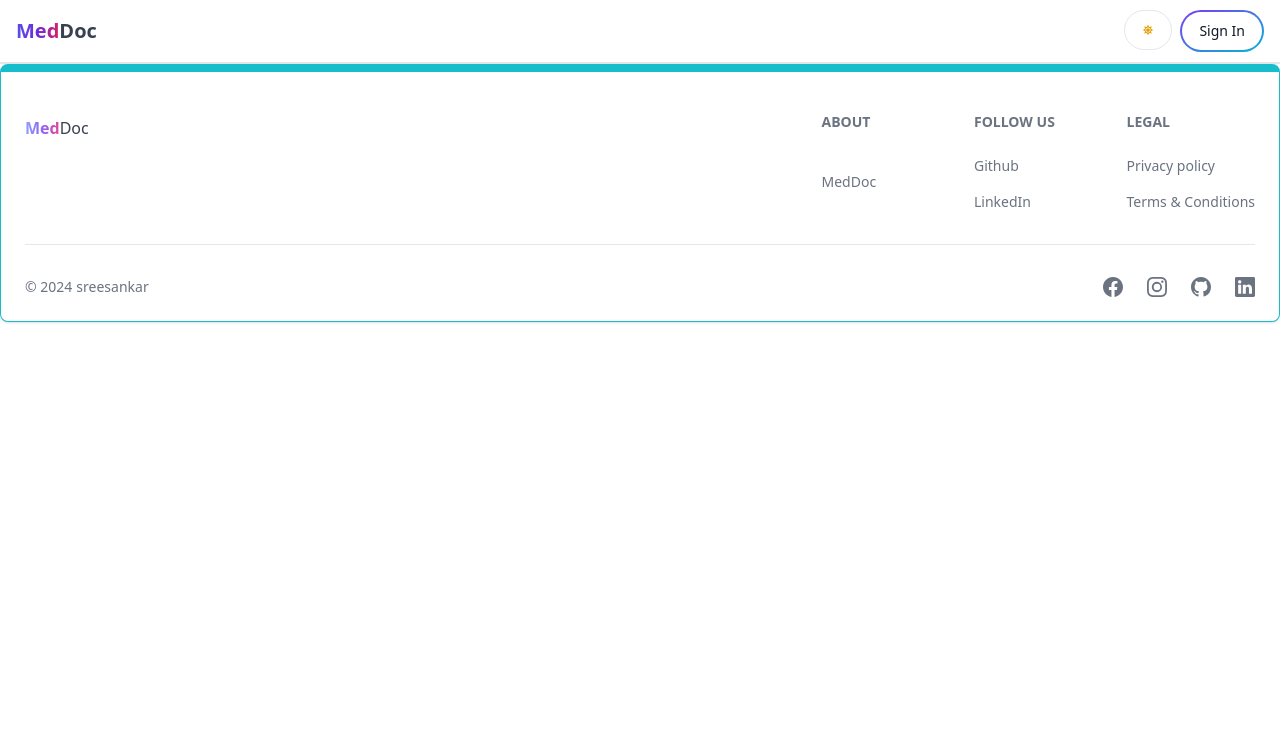
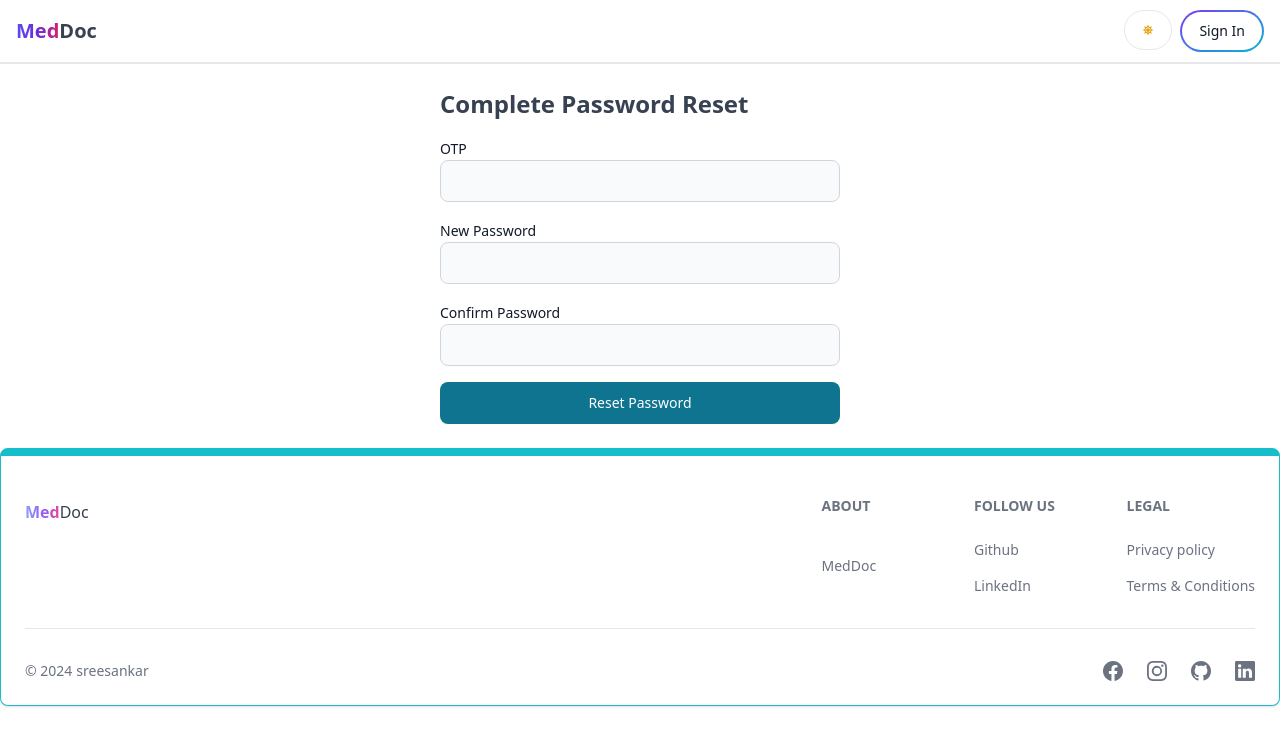
Before and after one commit to sreesansree/MedDoc-Frontend, a React (Vite) app: page /doctor/reset-password in a window 1280 px wide. Shown: the top 746 px of the page. Built offline with nearby package versions, Linux system fonts and the light colour scheme; no server answers.

Commit message:
Completed forget page UI and functionality

```diff
--- /dev/null
+++ b/src/component/common/CompletePasswordReset.jsx
@@ -0,0 +1,103 @@
+import React, { useState } from "react";
+import { Button, TextInput, Label, Alert } from "flowbite-react";
+import { useLocation, useNavigate } from "react-router-dom";
+import axios from "axios";
+
+const CompletePasswordReset = ({ userType }) => {
+  const [otp, setOtp] = useState("");
+  const [password, setPassword] = useState("");
+  const [confirmPassword, setConfirmPassword] = useState("");
+  const [message, setMessage] = useState("");
+  const [error, setError] = useState("");
+  const navigate = useNavigate();
+  const location = useLocation();
+  const queryParams = new URLSearchParams(location.search);
+  const email = queryParams.get("email");
+
+
+  const handleSubmit = async (e) => {
+    e.preventDefault();
+    setError("");
+    setMessage("");
+
+    if (password !== confirmPassword) {
+      setError("Passwords do not match");
+      return;
+    }
+
+    try {
+      const endPoint =
+        userType === "doctor"
+          ? "/api/doctor/reset-password"
+          : "/api/users/reset-password";
+      const response = await axios.post(endPoint, {
+        email,
+        otp: otp,
+        password,
+      });
+      if (userType === "user") {
+        setMessage(response.data.message);
+        navigate("/signin");
+      } else {
+        setMessage(response.data.message);
+        navigate("/doctor/login");
+      }
+    } catch (err) {
+      setError(err.response?.data?.message || "An error occurred");
+    }
+  };
+
+  return (
+    <div className="container mx-auto p-6 max-w-md">
+      <h1 className="text-2xl font-bold mb-4">Complete Password Reset</h1>
+      {message && (
+        <Alert color="success" onDismiss={() => setMessage("")}>
+          {message}
+        </Alert>
+      )}
+      {error && (
+        <Alert color="failure" onDismiss={() => setError("")}>
+          {error}
+        </Alert>
+      )}
+      <form onSubmit={handleSubmit} className="space-y-4">
+
+        <div>
+          <Label htmlFor="otp">OTP</Label>
+          <TextInput
+            id="otp"
+            type="text"
+            value={otp}
+            onChange={(e) => setOtp(e.target.value)}
+            required
+          />
+        </div>
+        <div>
+          <Label htmlFor="password">New Password</Label>
+          <TextInput
+            id="password"
+            type="password"
+            value={password}
+            onChange={(e) => setPassword(e.target.value)}
+            required
+          />
+        </div>
+        <div>
+          <Label htmlFor="confirmPassword">Confirm Password</Label>
+          <TextInput
+            id="confirmPassword"
+            type="password"
+            value={confirmPassword}
+            onChange={(e) => setConfirmPassword(e.target.value)}
+            required
+          />
+        </div>
+        <Button type="submit" className="w-full">
+          Reset Password
+        </Button>
+      </form>
+    </div>
+  );
+};
+
+export default CompletePasswordReset;
--- /dev/null
+++ b/src/component/common/ForgetPassword.jsx
@@ -0,0 +1,67 @@
+import React, { useState } from "react";
+import { Button, TextInput, Label, Alert } from "flowbite-react";
+import { useNavigate } from "react-router-dom";
+import axios from "axios";
+
+const ForgetPassword = ({ userType }) => {
+  const [email, setEmail] = useState("");
+  const [message, setMessage] = useState("");
+  const [error, setError] = useState("");
+  const navigate = useNavigate();
+
+  const handleSubmit = async (e) => {
+    e.preventDefault();
+    setError("");
+    setMessage("");
+
+    try {
+      const endPoint =
+        userType === "doctor"
+          ? "/api/doctor/forget-password"
+          : "/api/users/forget-password";
+      const response = await axios.post(endPoint, { email });
+      setMessage(response.data.message);
+      // Navigate to CompletePasswordReset with query parameters
+      if (userType === "doctor") {
+        navigate(`/doctor/reset-password?email=${email}&userType=${userType}`);
+      } else {
+        navigate(`/reset-password?email=${email}&userType=${userType}`);
+      }
+    } catch (err) {
+      setError(err.response?.data?.message || "An error occurred");
+    }
+  };
+
+  return (
+    <div className="container mx-auto p-6 max-w-md">
+      <h1 className="text-2xl font-bold mb-4">Request Password Reset</h1>
+      {message && (
+        <Alert color="success" onDismiss={() => setMessage("")}>
+          {message}
+        </Alert>
+      )}
+      {error && (
+        <Alert color="failure" onDismiss={() => setError("")}>
+          {error}
+        </Alert>
+      )}
+      <form onSubmit={handleSubmit} className="space-y-4">
+        <div>
+          <Label htmlFor="email">Email</Label>
+          <TextInput
+            id="email"
+            type="email"
+            value={email}
+            onChange={(e) => setEmail(e.target.value)}
+            required
+          />
+        </div>
+        <Button type="submit" className="w-full">
+          Reset
+        </Button>
+      </form>
+    </div>
+  );
+};
+
+export default ForgetPassword;
--- a/src/component/pageVerify/SignIn.jsx
+++ b/src/component/pageVerify/SignIn.jsx
@@ -167,7 +167,7 @@ export default function SignIn() {
             <span>|</span>
             <div className="flex gap-2 text-xs mt-2">
               <span> Forget your password?</span>
-              <Link to="/signup" className="text-blue-500">
+              <Link to="/forgot-password" className="text-blue-500">
                 click here
               </Link>
             </div>
--- a/src/pages/doctor/DoctorLogin.jsx
+++ b/src/pages/doctor/DoctorLogin.jsx
@@ -182,7 +182,7 @@ export default function DoctorLogin() {
 
             <div className="flex gap-2 text-xs mt-2">
               <span> Forget your password?</span>
-              <Link to="/signup" className="text-blue-500">
+              <Link to="/doctor/forgot-password" className="text-blue-500">
                 click here
               </Link>
             </div>
--- a/src/routes/AuthRoute.jsx
+++ b/src/routes/AuthRoute.jsx
@@ -10,6 +10,8 @@ import About from "../pages/About";
 import Contact from "../pages/Contact";
 import Dashboard from "../pages/Dashboard";
 import PrivateRoute from "../component/dashboard/PrivateRoute";
+import ForgetPassword from "../component/common/ForgetPassword";
+import CompletePasswordReset from "../component/common/CompletePasswordReset";
 
 function AuthRoute() {
   return (
@@ -20,6 +22,14 @@ function AuthRoute() {
         <Route path="signup" element={<SignUp />} />
         <Route path="signin" element={<SignIn />} />
         <Route path="verify_otp" element={<OTP />} />
+        <Route
+          path="forgot-password"
+          element={<ForgetPassword userType="user" />}
+        />
+        <Route
+          path="reset-password"
+          element={<CompletePasswordReset userType="user" />}
+        />
         <Route path="about" element={<About />} />
         <Route path="contact_us" element={<Contact />} />
         <Route element={<PrivateRoute />}>
--- a/src/routes/DoctorRoute.jsx
+++ b/src/routes/DoctorRoute.jsx
@@ -7,6 +7,8 @@ import DocOTP from "../pages/doctor/DocOtp";
 import DocHome from "../pages/doctor/DocHome";
 import FooterCom from "../component/pageVerify/FooterCom";
 import DoctorAuth from "../component/Auth/DoctorAuth";
+import ForgetPassword from "../component/common/ForgetPassword";
+import CompletePasswordReset from "../component/common/CompletePasswordReset";
 
 export default function DoctorRoute() {
   return (
@@ -16,6 +18,14 @@ export default function DoctorRoute() {
         <Route path="register" element={<DocRegister />} />
         <Route path="login" element={<DoctorLogin />} />
         <Route path="verify-otp" element={<DocOTP />} />
+        <Route
+          path="forgot-password"
+          element={<ForgetPassword userType="doctor" />}
+        />
+        <Route
+          path="reset-password"
+          element={<CompletePasswordReset userType="doctor" />}
+        />
         <Route element={<DoctorAuth />}>
           <Route path="" element={<DocHome />} />
         </Route>
```
